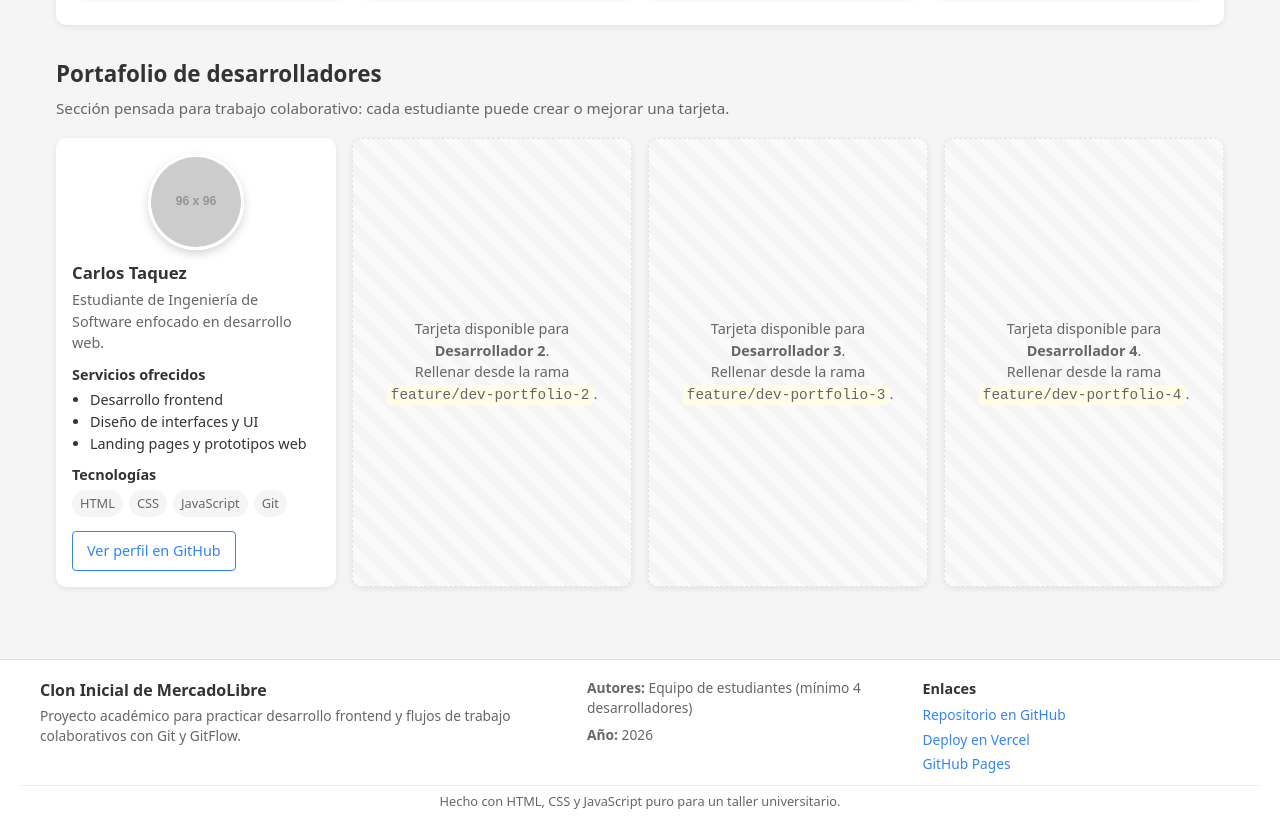
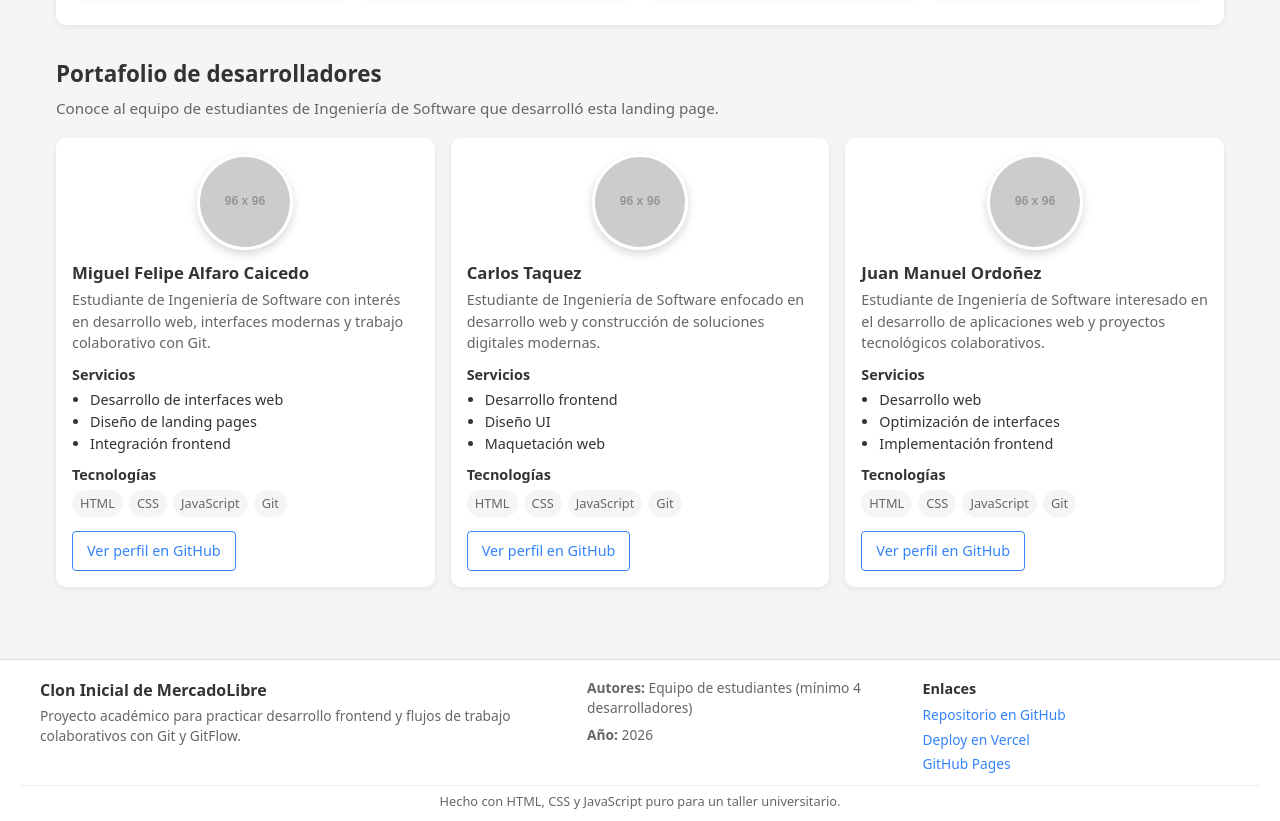
Before and after one commit to CarlosTaquez/MercadoLibre-ladingPage, a plain HTML site: page index.html in a window 1280 px wide. Shown: the part 1072-1893 px from the top of the page. Drawn offline with Linux system fonts and the light colour scheme; placeholder pictures from the web are drawn by us.

Commit message:
feat: actualiza portafolio de desarrolladores

```diff
--- a/index.html
+++ b/index.html
@@ -141,36 +141,41 @@
          PORTAFOLIO DESARROLLADORES
     ========================================== -->
     <section class="section" id="dev-portfolio">
+    <section class="section" id="dev-portfolio">
   <div class="section__header">
     <h2 class="section__title">Portafolio de desarrolladores</h2>
     <p class="section__subtitle">
-          Sección pensada para trabajo colaborativo: cada estudiante puede crear o mejorar una tarjeta.
+      Conoce al equipo de estudiantes de Ingeniería de Software que desarrolló esta landing page.
     </p>
   </div>
 
   <div class="dev-grid">
-        <!-- Ejemplo tarjeta 1 (puede ser base para feature/dev-portfolio-1) -->
+
+    <!-- DEV 1 -->
     <article class="card dev-card">
       <div class="dev-card__avatar-wrapper">
         <img
           src="assets/avatars/dev-1.png"
-              alt="Avatar de Carlos Taquez"
+          alt="Avatar de Miguel Felipe Alfaro"
           class="dev-card__avatar"
           onerror="this.src='https://via.placeholder.com/96?text=DEV';"
         />
       </div>
+
       <div class="dev-card__body">
-            <h3 class="dev-card__name">Carlos Taquez</h3>
+        <h3 class="dev-card__name">Miguel Felipe Alfaro Caicedo</h3>
+
         <p class="dev-card__role">
-              Estudiante de Ingeniería de Software enfocado en desarrollo web.
+          Estudiante de Ingeniería de Software con interés en desarrollo web,
+          interfaces modernas y trabajo colaborativo con Git.
         </p>
 
         <div class="dev-card__section">
-              <h4 class="dev-card__subtitle">Servicios ofrecidos</h4>
+          <h4 class="dev-card__subtitle">Servicios</h4>
           <ul class="dev-card__list">
-                <li>Desarrollo frontend</li>
-                <li>Diseño de interfaces y UI</li>
-                <li>Landing pages y prototipos web</li>
+            <li>Desarrollo de interfaces web</li>
+            <li>Diseño de landing pages</li>
+            <li>Integración frontend</li>
           </ul>
         </div>
 
@@ -185,39 +190,107 @@
         </div>
 
         <div class="dev-card__footer">
-              <a
-                href="https://github.com/"
-                class="btn btn--ghost"
-                target="_blank"
-                rel="noopener noreferrer"
-              >
+          <a href="https://github.com/miguelalfaro7" class="btn btn--ghost" target="_blank">
             Ver perfil en GitHub
           </a>
         </div>
       </div>
     </article>
 
-        <!-- Tarjetas vacías para que cada integrante las complete en su feature branch -->
-        <article class="card dev-card dev-card--placeholder">
-          <p class="dev-card__placeholder-text">
-            Tarjeta disponible para <strong>Desarrollador 2</strong>.<br />
-            Rellenar desde la rama <code>feature/dev-portfolio-2</code>.
+
+    <!-- DEV 2 -->
+    <article class="card dev-card">
+      <div class="dev-card__avatar-wrapper">
+        <img
+          src="assets/avatars/dev-2.png"
+          alt="Avatar de Carlos Taquez"
+          class="dev-card__avatar"
+          onerror="this.src='https://via.placeholder.com/96?text=DEV';"
+        />
+      </div>
+
+      <div class="dev-card__body">
+        <h3 class="dev-card__name">Carlos Taquez</h3>
+
+        <p class="dev-card__role">
+          Estudiante de Ingeniería de Software enfocado en desarrollo web
+          y construcción de soluciones digitales modernas.
         </p>
+
+        <div class="dev-card__section">
+          <h4 class="dev-card__subtitle">Servicios</h4>
+          <ul class="dev-card__list">
+            <li>Desarrollo frontend</li>
+            <li>Diseño UI</li>
+            <li>Maquetación web</li>
+          </ul>
+        </div>
+
+        <div class="dev-card__section">
+          <h4 class="dev-card__subtitle">Tecnologías</h4>
+          <div class="tag-list">
+            <span class="tag">HTML</span>
+            <span class="tag">CSS</span>
+            <span class="tag">JavaScript</span>
+            <span class="tag">Git</span>
+          </div>
+        </div>
+
+        <div class="dev-card__footer">
+          <a href="https://github.com/CarlosTaquez" class="btn btn--ghost" target="_blank">
+            Ver perfil en GitHub
+          </a>
+        </div>
+      </div>
     </article>
 
-        <article class="card dev-card dev-card--placeholder">
-          <p class="dev-card__placeholder-text">
-            Tarjeta disponible para <strong>Desarrollador 3</strong>.<br />
-            Rellenar desde la rama <code>feature/dev-portfolio-3</code>.
+
+    <!-- DEV 3 -->
+    <article class="card dev-card">
+      <div class="dev-card__avatar-wrapper">
+        <img
+          src="assets/avatars/dev-3.png"
+          alt="Avatar de Juan Manuel Ordoñez"
+          class="dev-card__avatar"
+          onerror="this.src='https://via.placeholder.com/96?text=DEV';"
+        />
+      </div>
+
+      <div class="dev-card__body">
+        <h3 class="dev-card__name">Juan Manuel Ordoñez</h3>
+
+        <p class="dev-card__role">
+          Estudiante de Ingeniería de Software interesado en el desarrollo
+          de aplicaciones web y proyectos tecnológicos colaborativos.
         </p>
+
+        <div class="dev-card__section">
+          <h4 class="dev-card__subtitle">Servicios</h4>
+          <ul class="dev-card__list">
+            <li>Desarrollo web</li>
+            <li>Optimización de interfaces</li>
+            <li>Implementación frontend</li>
+          </ul>
+        </div>
+
+        <div class="dev-card__section">
+          <h4 class="dev-card__subtitle">Tecnologías</h4>
+          <div class="tag-list">
+            <span class="tag">HTML</span>
+            <span class="tag">CSS</span>
+            <span class="tag">JavaScript</span>
+            <span class="tag">Git</span>
+          </div>
+        </div>
+
+        <div class="dev-card__footer">
+          <a href="https://github.com/jManuel0" class="btn btn--ghost" target="_blank">
+            Ver perfil en GitHub
+          </a>
+        </div>
+      </div>
     </article>
 
-        <article class="card dev-card dev-card--placeholder">
-          <p class="dev-card__placeholder-text">
-            Tarjeta disponible para <strong>Desarrollador 4</strong>.<br />
-            Rellenar desde la rama <code>feature/dev-portfolio-4</code>.
-          </p>
-        </article>
   </div>
 </section>
   </main>
```
Lines whose indentation alone changed are shown as unchanged.
